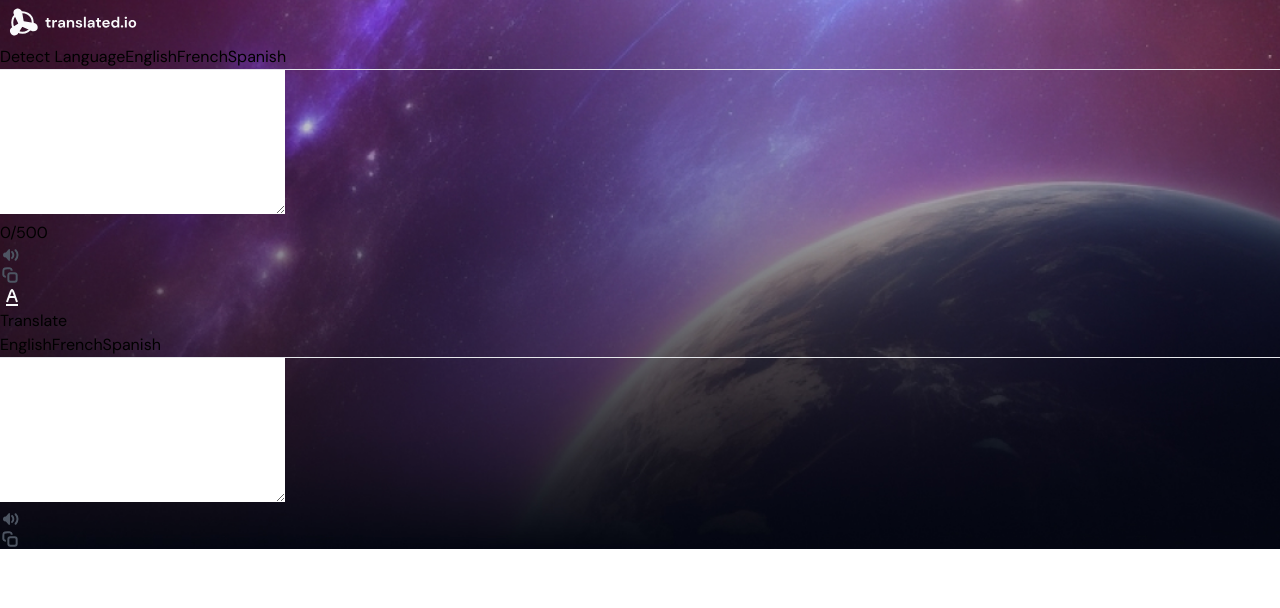
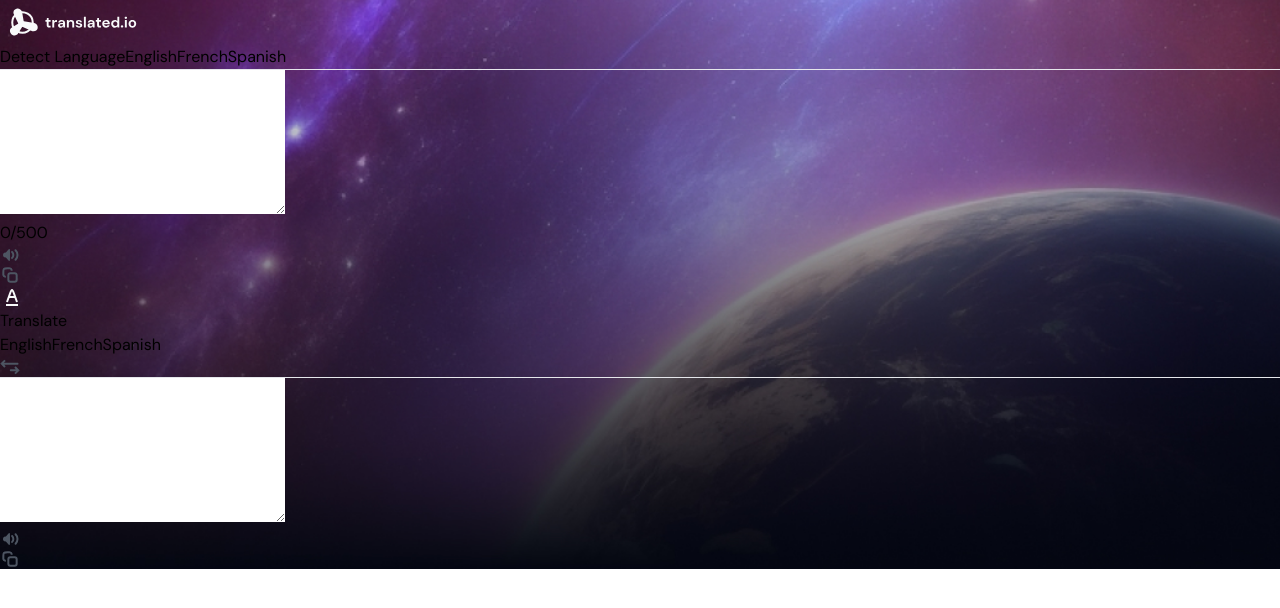
Before and after one commit to SajeedAninda/Translate-App, a React (Vite) app: page / in a window 1280 px wide. Shown: the top 608 px of the page. Built offline with nearby package versions, Linux system fonts and the light colour scheme.

Commit message:
Added exchnage icon logo in the second div box

```diff
--- a/src/Components/Translator/Translator.jsx
+++ b/src/Components/Translator/Translator.jsx
@@ -2,6 +2,7 @@ import React, { useState } from 'react';
 import soundLogo from "../../assets/sound_max_fill.svg";
 import copyLogo from "../../assets/Copy.svg";
 import translatorLogo from "../../assets/Sort_alfa.svg";
+import exchangeIcon from "../../assets/Horizontal_top_left_main.svg";
 
 const Translator = () => {
     let [activeButton, setActiveButton] = useState(null);
@@ -65,6 +66,7 @@ const Translator = () => {
 
 
             <div className='h-[367px] bg-[#121826cc] p-8 rounded-3xl w-[50%] gap-6 secondDiv'>
+                <div className='flex justify-between items-center'>
                     <div className='flex gap-4 items-start justify-start'>
                         <button onClick={() => handleButtonClick("English")} className={`text-[16px] font-semibold cursor-pointer px-3 py-2 rounded-xl ${activeButton === 'English' ? 'bg-[#4D5562] text-[#CDD5E0]' : 'text-[#4D5562] bg-transparent'
                             }`}>
@@ -78,6 +80,9 @@ const Translator = () => {
                             }`}>
                             Spanish
                         </button>
+                    </div>
+
+                    <img className='border-2 border-[#4D5562] rounded-xl p-2 cursor-pointer' src={exchangeIcon} alt="" />
                 </div>
 
                 <hr className="w-[100%] border border-[#4D5562] mt-4 mb-2 opacity-75" />
```
Lines whose indentation alone changed are shown as unchanged.
